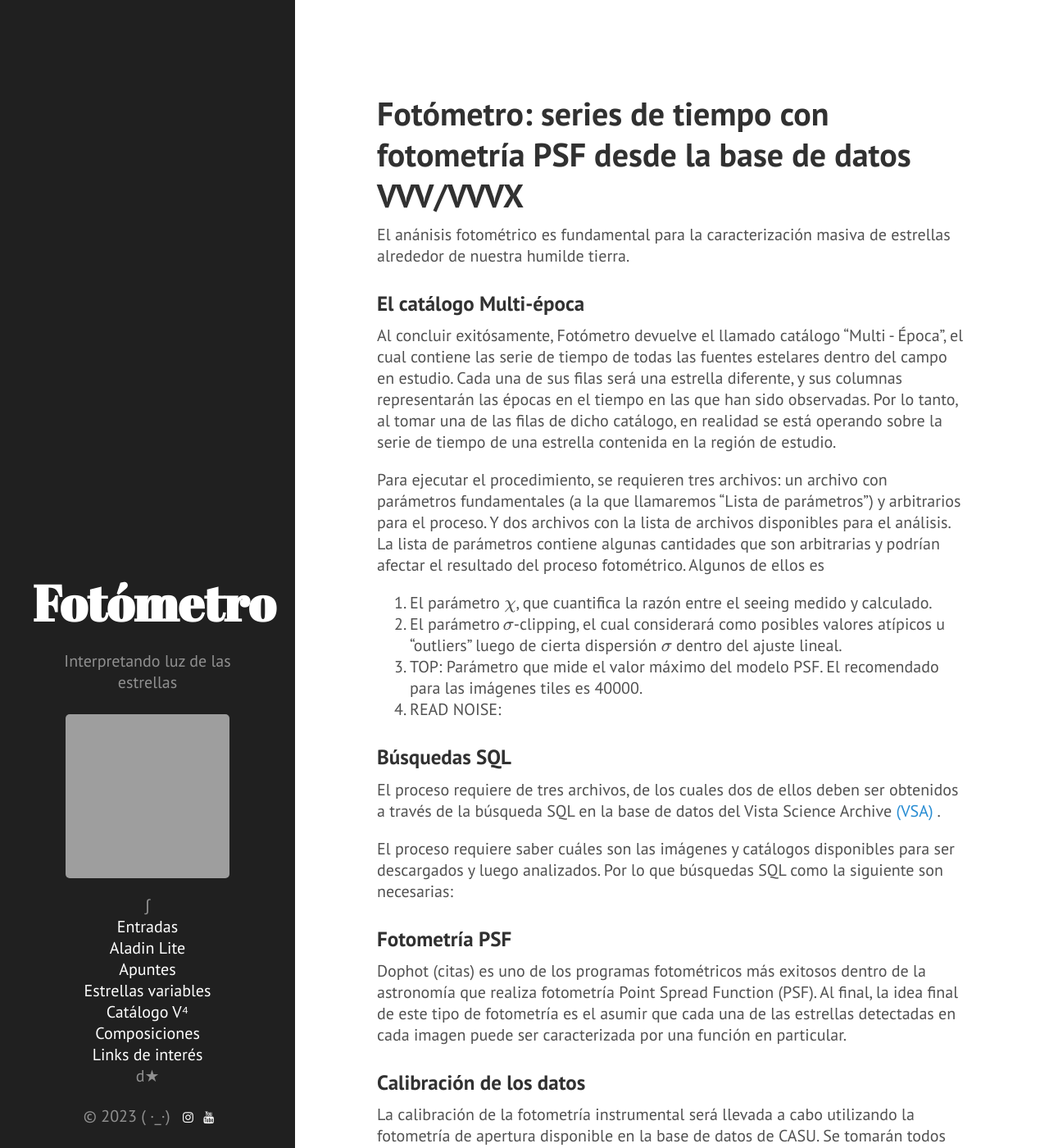
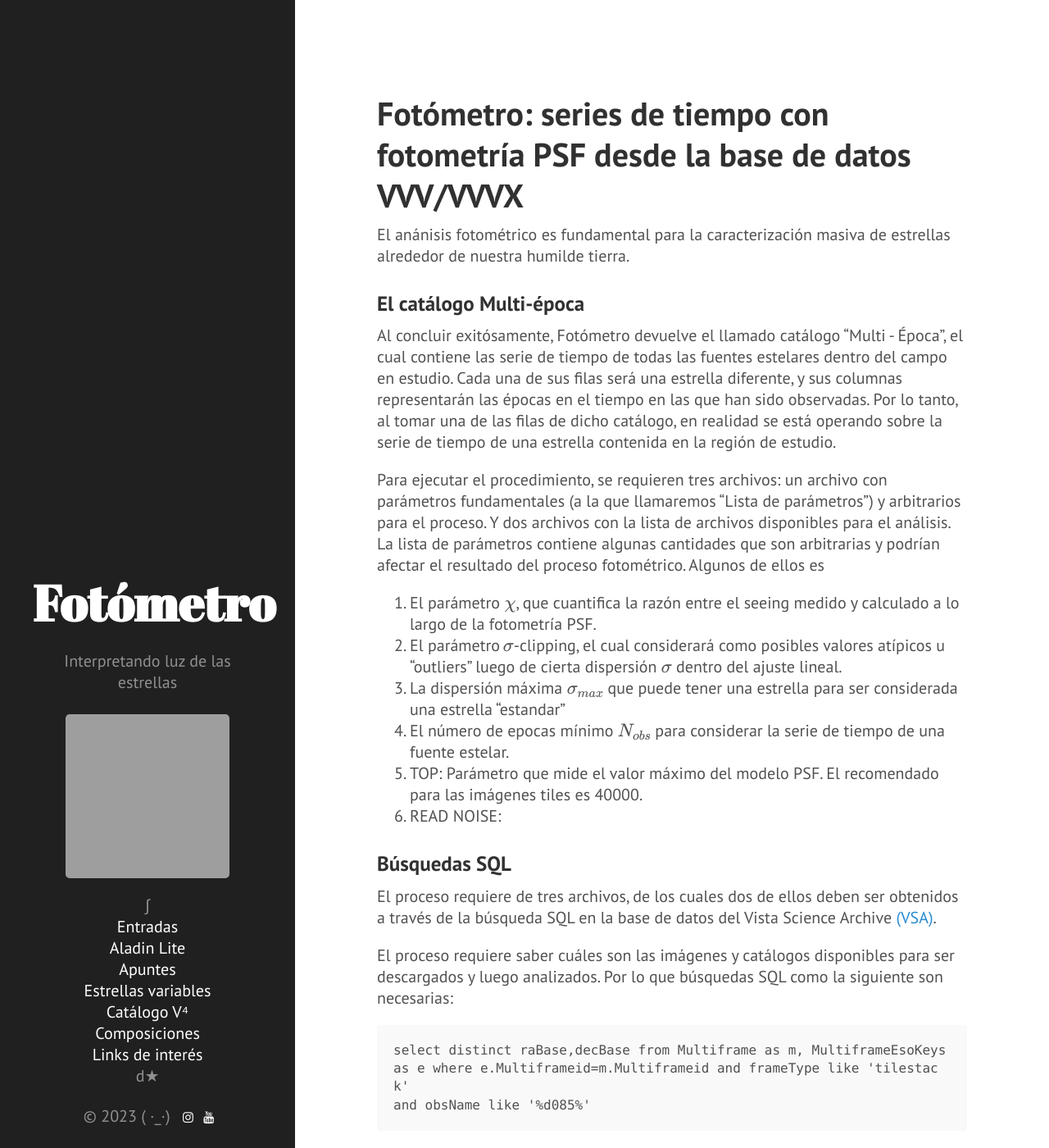
Before and after one commit to nicomedinap/nicomedinap.github.io, a Jekyll site: the page built from Fotometro.md, in a window 1280 px wide and 1400 px high. Shown: the whole window at 82% size. Built offline with Jekyll 4.4.1, drawn with Linux system fonts in a browser that asks for light colours; formulas are drawn with MathJax 3; a script that is not in the unit is left out; some of the changed text lies outside the part shown; grey boxes are pictures that could not be loaded.

Commit message:
Update Fotometro.md

````diff
--- a/Fotometro.md
+++ b/Fotometro.md
@@ -15,17 +15,24 @@ Al concluir exitósamente, Fotómetro devuelve el llamado catálogo "Multi - Ép
 
 Para ejecutar el procedimiento, se requieren tres archivos: un archivo con parámetros fundamentales (a la que llamaremos "Lista de parámetros") y arbitrarios para el proceso. Y dos archivos con la lista de archivos disponibles para el análisis. La lista de parámetros contiene algunas cantidades que son arbitrarias y podrían afectar el resultado del proceso fotométrico. Algunos de ellos es
 
-1. El parámetro $\chi$, que cuantifica la razón entre el seeing medido y calculado.
+1. El parámetro $\chi$, que cuantifica la razón entre el seeing medido y calculado a lo largo de la fotometría PSF.
 2. El parámetro $\sigma$-clipping, el cual considerará como posibles valores atípicos u "outliers" luego de cierta dispersión $\sigma$ dentro del ajuste lineal.
-3. TOP: Parámetro que mide el valor máximo del modelo PSF. El recomendado para las imágenes tiles es 40000.
-4. READ NOISE:
+3. La dispersión máxima $\sigma_{max}$ que puede tener una estrella para ser considerada una estrella "estandar"
+4. El número de epocas mínimo $N_{obs}$ para considerar la serie de tiempo de una fuente estelar.
+5. TOP: Parámetro que mide el valor máximo del modelo PSF. El recomendado para las imágenes tiles es 40000.
+6. READ NOISE:
 
 ### Búsquedas SQL
 
-El proceso requiere de tres archivos, de los cuales dos de ellos deben ser obtenidos a través de la búsqueda SQL en la base de datos del Vista Science Archive [(VSA)](http://horus.roe.ac.uk/vsa/index.html){:target="_blank"} .
+El proceso requiere de tres archivos, de los cuales dos de ellos deben ser obtenidos a través de la búsqueda SQL en la base de datos del Vista Science Archive [(VSA)](http://horus.roe.ac.uk/vsa/index.html){:target="_blank"}.
 
 El proceso requiere saber cuáles son las imágenes y catálogos disponibles para ser descargados y luego analizados. Por lo que búsquedas SQL como la siguiente son necesarias:
 
+```
+select distinct raBase,decBase from Multiframe as m, MultiframeEsoKeys
+as e where e.Multiframeid=m.Multiframeid and frameType like 'tilestack'
+and obsName like '%d085%'
+```
 
 ### Fotometría PSF
 
````
Also changed, not shown: other parts of Fotometro.md (+2 -2 lines).
